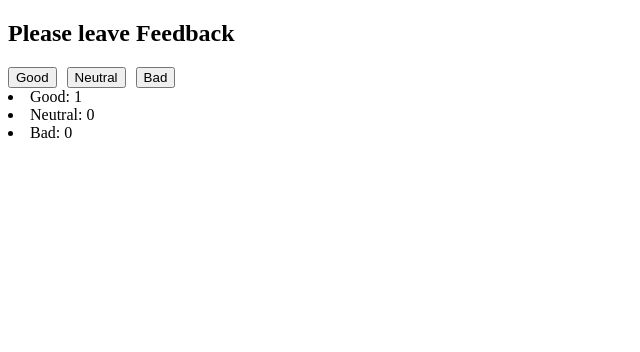
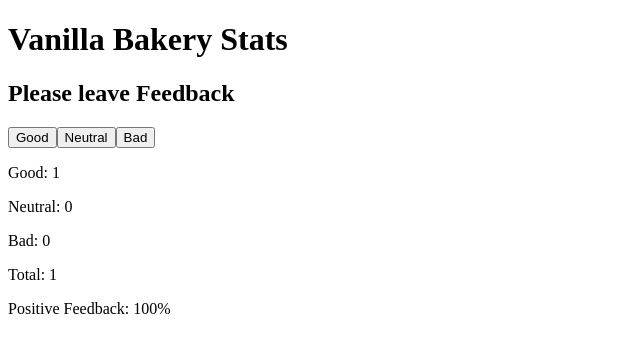
Before and after one commit to Aleksander-Kovalenko/goit-react-hw-02-feedback, a React (Create React App) app: page / in a window 1280 px wide. Both pictures are taken after a click on the button "Good". Shown: the top 352 px of the page, without its empty margins (0-640 px from the left). Built offline with nearby package versions, Linux system fonts and the light colour scheme.

Commit message:
рефакторинг кода

```diff
--- a/src/App.jsx
+++ b/src/App.jsx
@@ -1,6 +1,6 @@
 import React, { Component } from 'react';
-import { nanoid } from 'nanoid';
-import { ReactionButton } from './ReactionButton/ReactionButton';
+
+import { FeedbackOptions } from './ReactionButton/ReactionButton';
 import { ReactionList } from './components/ReactionList/ReactionList';
 import { Container } from './App.styled';
 
@@ -12,27 +12,44 @@ class App extends Component {
   };
 
   handleButton = state => {
-    // console.log(state);
+    const { name } = state.target;
     this.setState(prevState => ({
-      [state]: prevState[state] + 1,
+      [name]: prevState[name] + 1,
     }));
   };
 
+  countPositiveFeedbackPercentage = () => {
+    const positiVeFeedback = this.state.good;
+    const average = 100 / (this.countTotalFeedback() / positiVeFeedback);
+    return average.toFixed(0);
+  };
+
+  countTotalFeedback = () => {
+    return Object.values(this.state).reduce((a, b) => a + b, 0);
+  };
+
   render() {
+    const { good, neutral, bad } = this.state;
     const keys = Object.keys(this.state);
-    const value = Object.values(this.state);
 
-    const renderReactionList = value.reduce((a, item) => a + item, 0);
-    console.log(renderReactionList);
     return (
       <>
         <Container>
+          <h1>Vanilla Bakery Stats</h1>
           <h2>Please leave Feedback</h2>
-          <ReactionButton title="Good" onClick={this.handleButton} name="good" />
-          <ReactionButton title="Neutral" onClick={this.handleButton} name="neutral" />
-          <ReactionButton title="Bad" onClick={this.handleButton} name="bad" />
+          <FeedbackOptions options={keys} onLeaveFeedback={this.handleButton} />
+          {this.countTotalFeedback() > 0 && (
+            <>
+              <ReactionList
+                good={good}
+                neutral={neutral}
+                bad={bad}
+                total={this.countTotalFeedback()}
+                percentage={this.countPositiveFeedbackPercentage()}
+              />
+            </>
+          )}
         </Container>
-        {renderReactionList > 0 && <ReactionList names={keys} numbers={value} />}
       </>
     );
   }
--- a/src/ReactionButton/ReactionButton.jsx
+++ b/src/ReactionButton/ReactionButton.jsx
@@ -1,16 +1,13 @@
-import { Component } from 'react';
+import { nanoid } from 'nanoid';
 
-export class ReactionButton extends Component {
-  handleButton = e => {
-    // console.log(e.target.name);
-    this.props.onClick(e.target.name);
-  };
-  render() {
-    const { title, name } = this.props;
-    return (
-      <button type="submit" name={name} onClick={this.handleButton}>
-        {title}
-      </button>
-    );
-  }
-}
+export const FeedbackOptions = ({ options, onLeaveFeedback }) => {
+  return (
+    <div>
+      {options.map(title => (
+        <button key={nanoid(5)} type="submit" name={title} onClick={onLeaveFeedback}>
+          {title[0].toUpperCase() + title.slice(1)}
+        </button>
+      ))}
+    </div>
+  );
+};
--- a/src/components/ReactionList/ReactionItem.jsx
+++ /dev/null
@@ -1,8 +0,0 @@
-export const ReactionItem = ({ title, value }) => {
-  const Title = title[0].toUpperCase() + title.slice(1, title.length);
-  return (
-    <li>
-      {Title}: {value}
-    </li>
-  );
-};
--- a/src/components/ReactionList/ReactionList.jsx
+++ b/src/components/ReactionList/ReactionList.jsx
@@ -1,11 +1,13 @@
-import { ReactionItem } from './ReactionItem';
-
-export const ReactionList = ({ names, numbers }) => {
+export const ReactionList = ({ good, neutral, bad, total, percentage }) => {
   return (
-    <>
-      {names.map((item, i) => (
-        <ReactionItem title={item} value={numbers[i]} />
-      ))}
-    </>
+    <div>
+      <p>Good: {good}</p>
+      <p>Neutral: {neutral}</p>
+      <p>Bad: {bad}</p>
+      <div>
+        <p>Total: {total}</p>
+        <p>Positive Feedback: {percentage}%</p>
+      </div>
+    </div>
   );
 };
```
